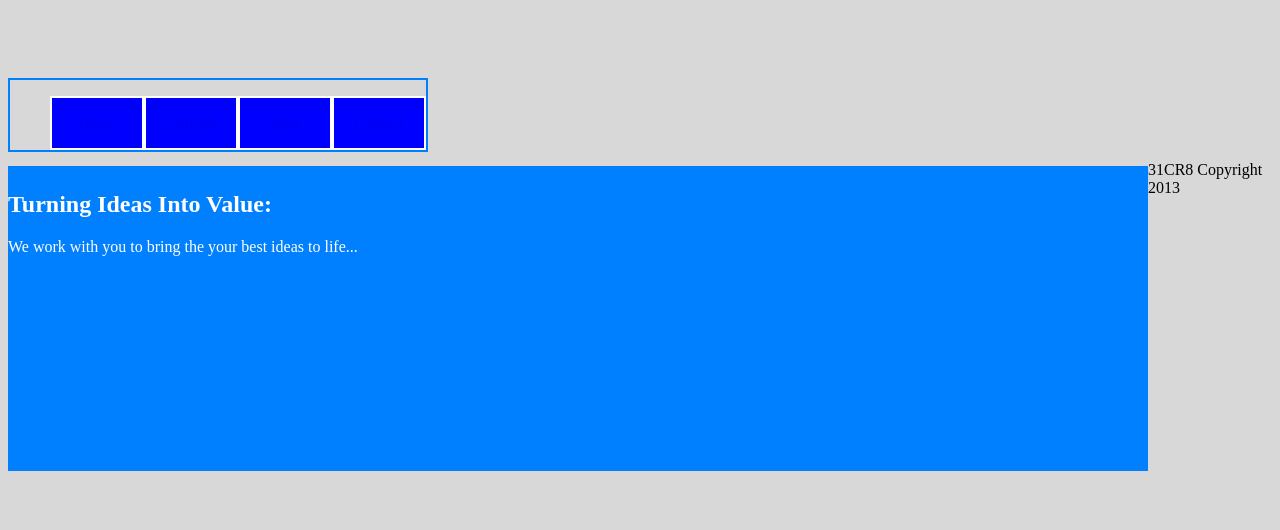
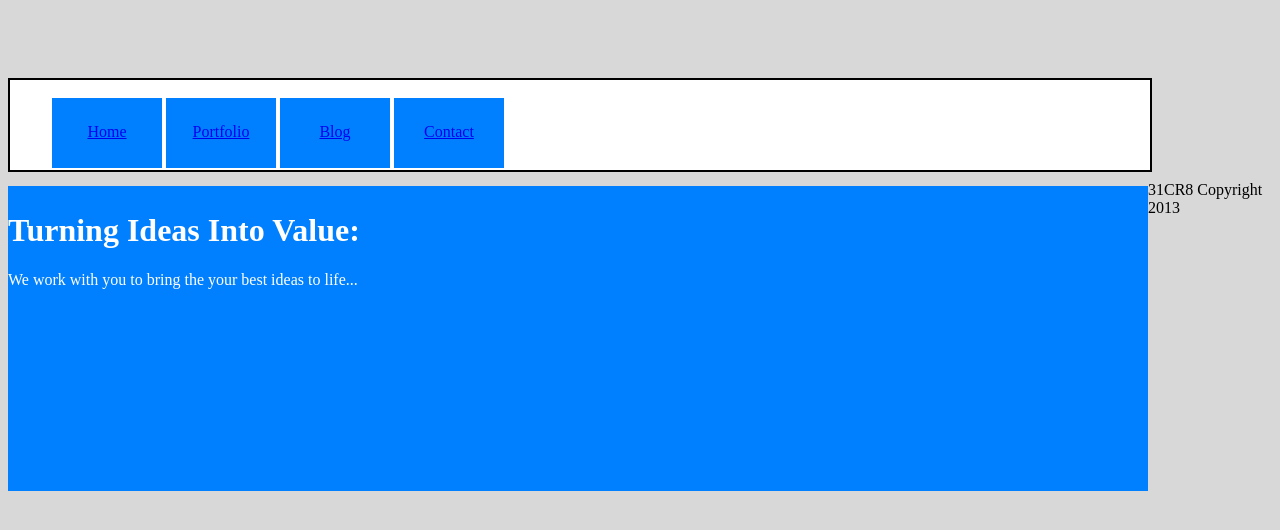
Before and after one commit to Rojohnson/31CR8web, a plain HTML site: page 31CR8/31CR8home.html in a window 1280 px wide. Drawn offline with Linux system fonts and the light colour scheme; files whose address does not match are found by name.

Commit message:
small changes

```diff
--- a/31CR8/31CR8home.html
+++ b/31CR8/31CR8home.html
@@ -28,7 +28,7 @@
 
     <div id="home-banner" >
 
-        <h2>Turning Ideas Into Value:</h2>
+        <h1>Turning Ideas Into Value:</h1>
 
             <p>We work with you to bring the your best ideas to life...</p>
 
--- a/31CR8/31cr8home.css
+++ b/31CR8/31cr8home.css
@@ -1,7 +1,7 @@
 body { padding-top: 70px; background-color: #d8d8d8; }
 
-.navbar-header { display:inline-block;  border:  2px solid #0080ff; margin-bottom: 5px; }
+.navbar-header { display:inline-block; width: 1140px; background-color: white; border:  2px solid ; margin-bottom: 5px; }
 
-li { float:left; display:block; width: 60px; height: 20px; color: white; padding: 15px 15px 15px 15px; background-color: blue; text-align:center; border: 2px solid white; }
+li { float:left; display:inline-block; width: 80px ; height: 30px; padding: 25px 15px 15px 15px;  background-color: #0080ff; text-align:center; border: 2px solid white;  }
 
 #home-banner {width: 1140px; height: 300px; float:left; padding-top: 5px; background-color: #0080ff; margin-top: 5px; margin-bottom: 5px; color: white; }
```
